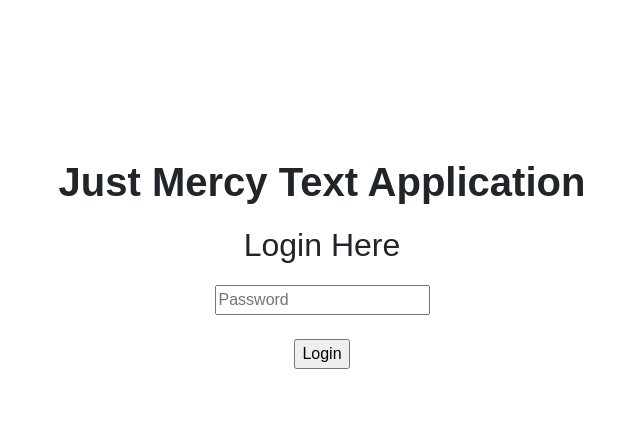
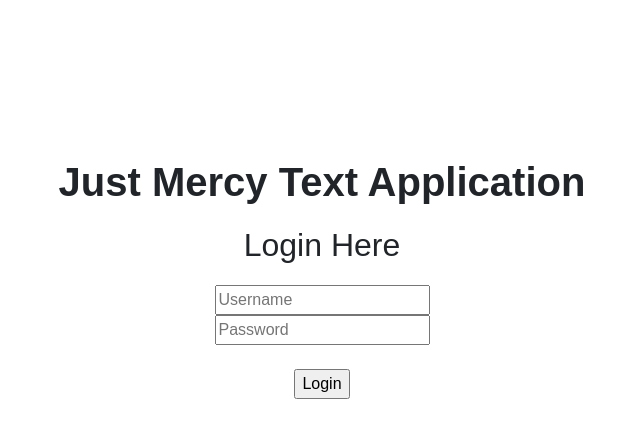
Before and after one commit to StanfordSocialNeuroscienceLab/just-mercy-text-application, a Flask app: page /login in a window 1280 px wide. Shown: the top 438 px of the page, without its empty margins (318-958 px from the left). Run offline with Flask 2, Linux system fonts and the light colour scheme; parts of the project's set-up code (start-up, migrations or seed data) failed here and were passed over; some libraries are stand-ins or nearby versions.

Commit message:
added username field

```diff
--- a/app/templates/login.html
+++ b/app/templates/login.html
@@ -13,7 +13,9 @@
                   <h2>
                         Login Here
                   </h2>
+
                   <form action="" method="POST">
+                        <input type="text" placeholder="Username" name="username" id="username"> <br>
                         <input type="password" placeholder="Password" name="password" value="{{request.form.password}}">
                         <br> <br>
                         <input type="submit" value="Login">
```
